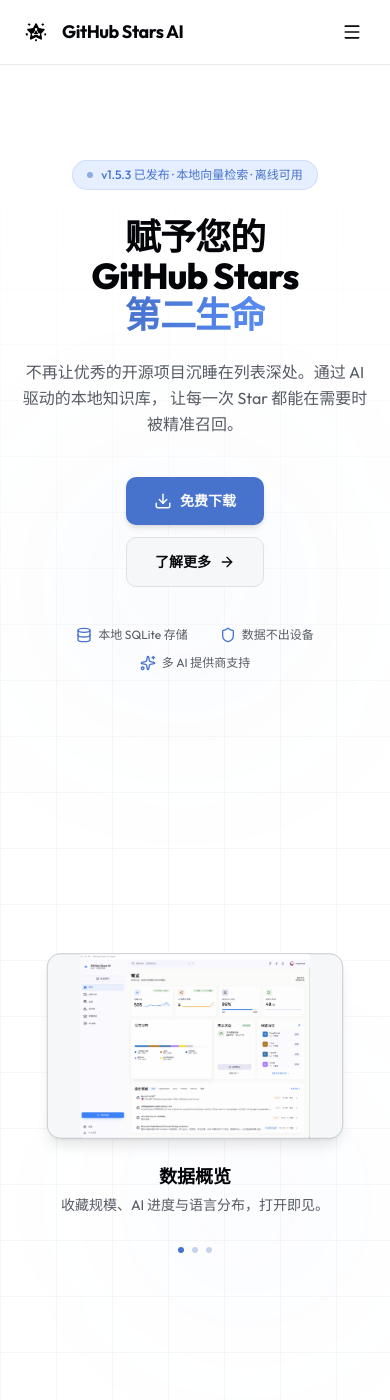
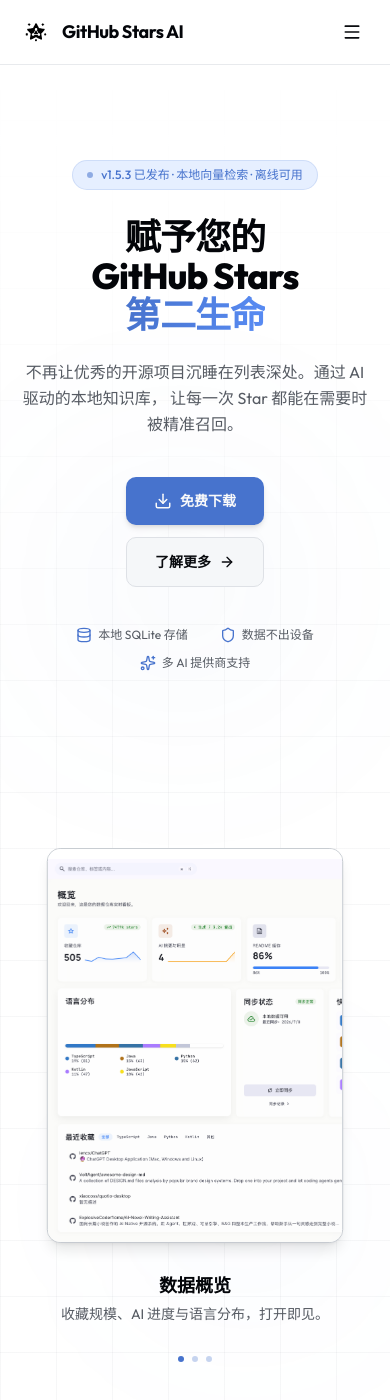
Before and after one commit to xingranya/GSAT-Web, a React (Vite) app: page / in a window 390 px wide. Shown: the top 1400 px of the page. Built offline with nearby package versions, Linux system fonts and the light colour scheme.

Commit message:
chore(tsconfig): 更新 tsconfig.tsbuildinfo 文件
- 修改了 tsconfig.tsbuildinfo 文件内容
- 确保构建信息文件同步最新配置
- 支持 TypeScript 构建缓存的正确使用
- 改进项目编译性能管理
- 减少增量编译错误风险

```diff
--- a/src/components/Hero.tsx
+++ b/src/components/Hero.tsx
@@ -41,24 +41,25 @@
   });
 
   // 驻留期间缓慢推近，让主体保持“活”的状态
-  const frameScale = useTransform(scrollYProgress, [0, 1], [0.95, 1]);
+  const frameScale = useTransform(scrollYProgress, [0, 0.5, 1], [0.95, 0.975, 1]);
 
   // 三个阶段的不透明度：概览 → AI 搜索 → 标签网络
-  const stageOneOpacity = useTransform(scrollYProgress, [0.30, 0.42], [1, 0]);
-  const stageTwoOpacity = useTransform(scrollYProgress, [0.32, 0.44, 0.58, 0.70], [0, 1, 1, 0]);
-  const stageThreeOpacity = useTransform(scrollYProgress, [0.60, 0.72], [0, 1]);
+  // 注意：区间必须显式覆盖 [0,1] 全程，两点式区间会在结尾出现异常回绕
+  const stageOneOpacity = useTransform(scrollYProgress, [0, 0.30, 0.42, 1], [1, 1, 0, 0]);
+  const stageTwoOpacity = useTransform(scrollYProgress, [0, 0.32, 0.44, 0.58, 0.70, 1], [0, 0, 1, 1, 0, 0]);
+  const stageThreeOpacity = useTransform(scrollYProgress, [0, 0.60, 0.72, 1], [0, 0, 1, 1]);
   const stageOpacities = [stageOneOpacity, stageTwoOpacity, stageThreeOpacity];
 
   // 阶段文案：随切换上浮/离场
-  const captionOneY = useTransform(scrollYProgress, [0.30, 0.42], [0, -14]);
-  const captionTwoY = useTransform(scrollYProgress, [0.32, 0.44, 0.58, 0.70], [14, 0, 0, -14]);
-  const captionThreeY = useTransform(scrollYProgress, [0.60, 0.72], [14, 0]);
+  const captionOneY = useTransform(scrollYProgress, [0, 0.30, 0.42, 1], [0, 0, -14, -14]);
+  const captionTwoY = useTransform(scrollYProgress, [0, 0.32, 0.44, 0.58, 0.70, 1], [14, 14, 0, 0, -14, -14]);
+  const captionThreeY = useTransform(scrollYProgress, [0, 0.60, 0.72, 1], [14, 14, 0, 0]);
   const captionYs = [captionOneY, captionTwoY, captionThreeY];
 
   // 阶段指示点
-  const dotOneOpacity = useTransform(scrollYProgress, [0.30, 0.42], [1, 0.3]);
-  const dotTwoOpacity = useTransform(scrollYProgress, [0.32, 0.44, 0.58, 0.70], [0.3, 1, 1, 0.3]);
-  const dotThreeOpacity = useTransform(scrollYProgress, [0.60, 0.72], [0.3, 1]);
+  const dotOneOpacity = useTransform(scrollYProgress, [0, 0.30, 0.42, 1], [1, 1, 0.3, 0.3]);
+  const dotTwoOpacity = useTransform(scrollYProgress, [0, 0.32, 0.44, 0.58, 0.70, 1], [0.3, 0.3, 1, 1, 0.3, 0.3]);
+  const dotThreeOpacity = useTransform(scrollYProgress, [0, 0.60, 0.72, 1], [0.3, 0.3, 1, 1]);
   const dotOpacities = [dotOneOpacity, dotTwoOpacity, dotThreeOpacity];
 
   // 减少动态偏好：退化为单张静态截图
@@ -82,10 +83,10 @@
   return (
     <div ref={containerRef} className="relative w-full h-[300vh] mt-10">
       <div className="sticky top-16 h-[calc(100svh-4rem)] flex flex-col items-center justify-center gap-5 px-5">
-        {/* 截图主体：等比画框，三个阶段交叉淡入淡出 */}
+        {/* 截图主体：移动端竖版画框放大裁切中心区，桌面端完整展示 */}
         <motion.div
           style={{ scale: frameScale }}
-          className="relative w-full max-w-[980px] aspect-[16/10] max-h-[58vh] rounded-[14px] border border-border-strong shadow-lg overflow-hidden bg-surface"
+          className="relative w-full max-w-[980px] aspect-[3/4] sm:aspect-[16/10] max-h-[58vh] rounded-[14px] border border-border-strong shadow-lg overflow-hidden bg-surface"
         >
           {SHOWCASE_STAGES.map((stage, i) => (
             <motion.img
@@ -93,7 +94,7 @@
               src={stage.src}
               alt={stage.alt}
               loading={i === 0 ? 'eager' : 'lazy'}
-              className="absolute inset-0 w-full h-full object-contain"
+              className="absolute inset-0 w-full h-full object-cover object-center sm:object-contain"
               style={{ opacity: stageOpacities[i] }}
             />
           ))}
```
Also changed, not shown: 1 other file (tests, documents, lock files or other folders).
